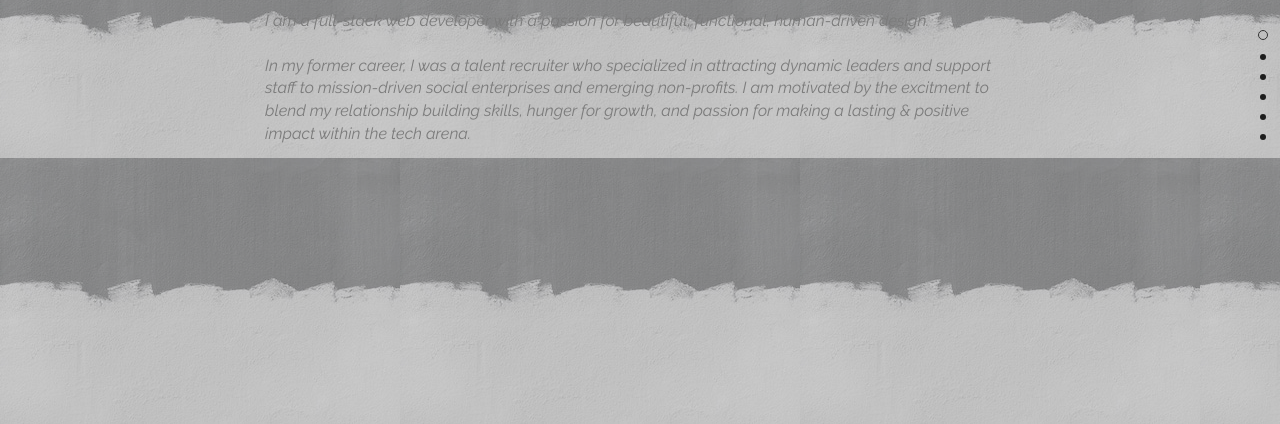
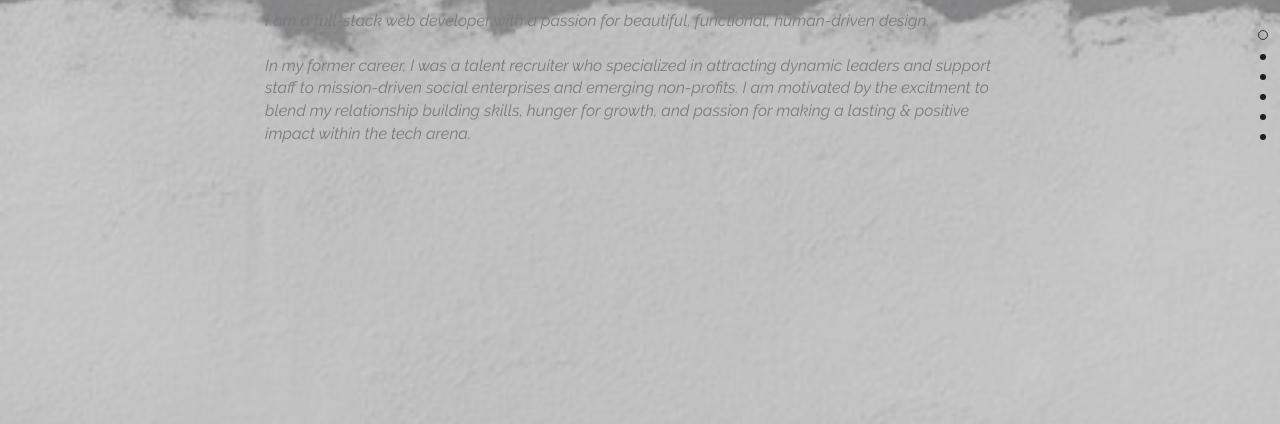
Before and after one commit to ndotlara/ndotlara.github.io, a website: page index.html in a window 1280 px wide. Shown: the part 376-800 px from the top of the page. Drawn offline with nearby package versions, Linux system fonts and the light colour scheme; a web font is replaced by a local one.

Commit message:
fixing image

```diff
--- a/css/custom.css
+++ b/css/custom.css
@@ -3,6 +3,11 @@
 }
 
 #home {
+  background-attachment: fixed;
   background-image: url('../images/samuel-zeller-379406-sm.jpg');
+  background-position: center;
+  background-repeat: no-repeat;
+  background-size: cover;
   opacity: .65;
+  position: relative;
 }
```
